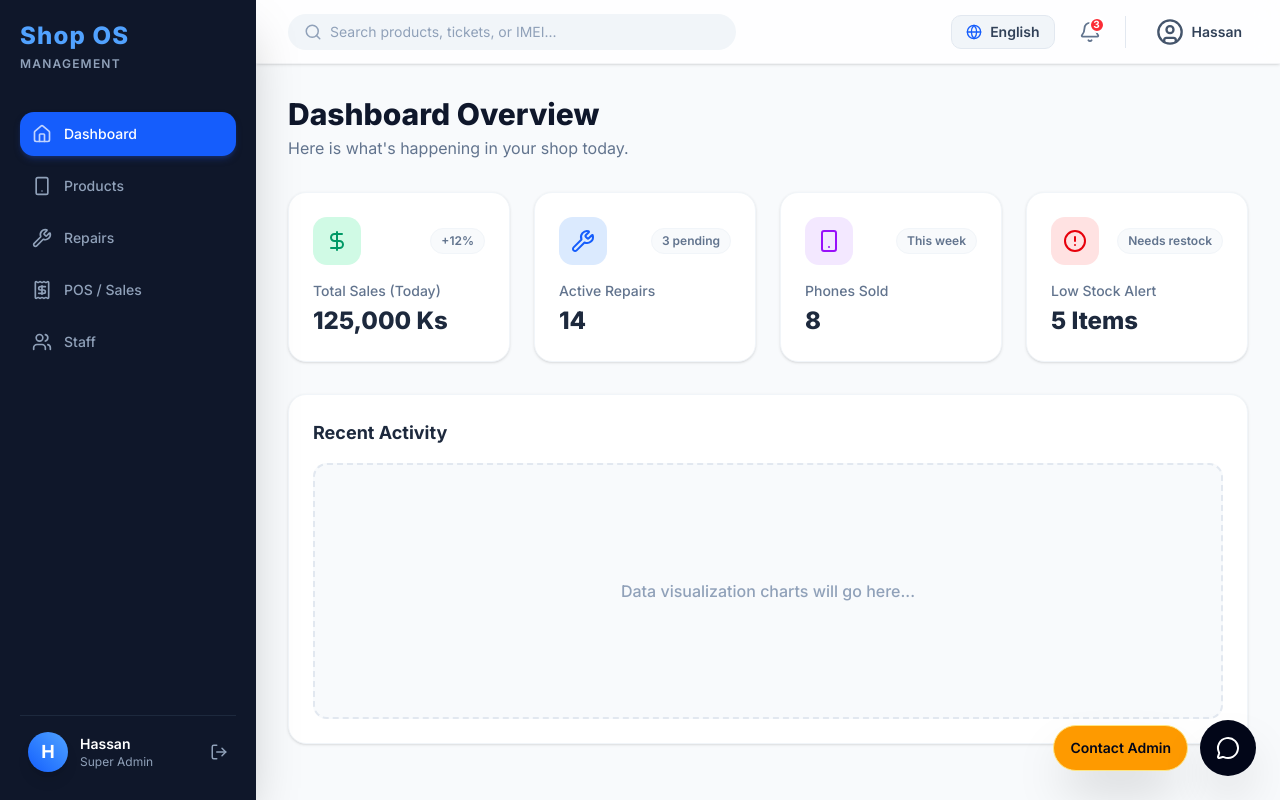
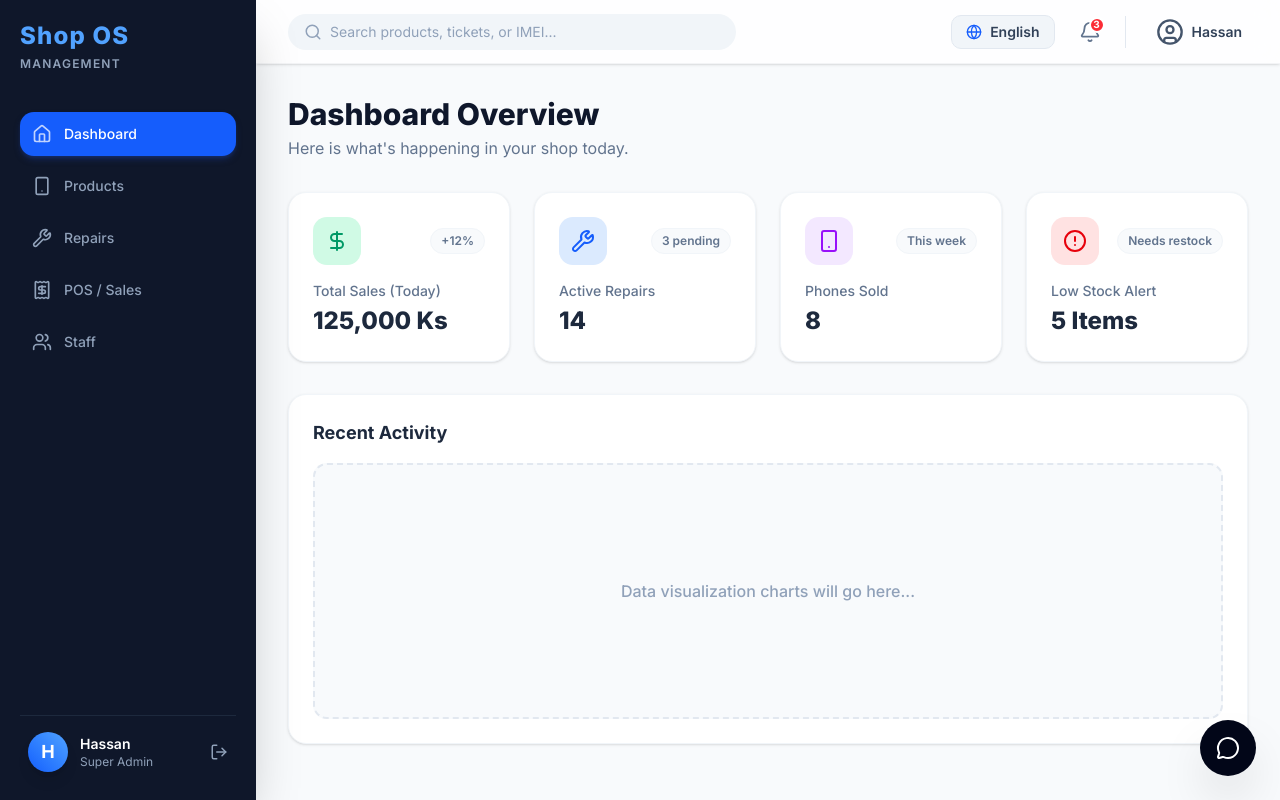
Before and after one commit to lordpainreborn/mobile-shop-os, a Next.js app: page / in a window 1280 px wide. Built offline with nearby package versions, Linux system fonts and the light colour scheme.

Commit message:
feat: add chat cooldown timer, remove internal contact cards, and polish chat logo UI

```diff
--- a/src/app/api/help/route.ts
+++ b/src/app/api/help/route.ts
@@ -69,13 +69,7 @@ async function getFallbackResponse(message: string, debugReason?: string) {
   }
 
   if (!fallbackText) {
-    fallbackText = `Hello! I am your Mobile Shop OS assistant. I can help with:
-- Products page guidance
-- Repairs page tickets and status updates
-- POS sales checkout workflows
-
-If the AI cannot answer, please contact admin:
-Telegram: @LordPainReborn | Phone: +959961089869`;
+    fallbackText = `I can help with:\n- Products page guidance\n- Repairs page tickets and status updates\n- POS sales checkout workflows\n\nPlease try asking about one of these topics.`;
   }
 
   if (debugReason && shouldExposeGeminiDebug()) {
--- a/src/components/HelpAssistant.tsx
+++ b/src/components/HelpAssistant.tsx
@@ -9,22 +9,10 @@ const QUICK_TOPICS = [
   { label: "POS Guide", prompt: "How do I use the POS sales flow and checkout?" },
 ];
 
-const ADMIN_CONTACT_CARD = {
-  title: "System Admin Contact",
-  subtitle: "For urgent issues, technical problems, or requests outside Mobile Shop OS scope, contact the admin directly:",
-  contacts: [
-    { label: "Telegram", value: "@LordPainReborn", url: "https://t.me/LordPainReborn" },
-    { label: "Phone", value: "+959961089869", url: "tel:+959961089869" },
-    { label: "Viber", value: "+959798293948", url: "viber://chat?number=%2B959798293948" },
-    { label: "Facebook", value: "Bhone Myat Paing", url: "https://www.facebook.com/BhoneMyatPaing" },
-  ],
-};
-
 type Message = {
   id: string;
   role: "user" | "assistant";
   text: string;
-  adminCard?: boolean;
 };
 
 export default function HelpAssistant() {
@@ -39,11 +27,7 @@ export default function HelpAssistant() {
   const [input, setInput] = useState("");
   const [loading, setLoading] = useState(false);
   const [cooldown, setCooldown] = useState(0);
-  const [adminPanelOpen, setAdminPanelOpen] = useState(false);
   const containerRef = useRef<HTMLDivElement | null>(null);
-
-  const lastMessage = messages[messages.length - 1];
-  const hasAssistantMessage = lastMessage?.role === "assistant";
 
   const scrollToBottom = () => {
     if (containerRef.current) {
@@ -108,10 +92,6 @@ export default function HelpAssistant() {
     await sendPrompt(input);
   };
 
-  const showAdminContactCard = () => {
-    setAdminPanelOpen((current) => !current);
-  };
-
   const quickButtons = QUICK_TOPICS.map((topic) => (
     <button
       key={topic.label}
@@ -140,17 +120,6 @@ export default function HelpAssistant() {
           </div>
 
           <div className="mb-3 flex flex-wrap gap-2 px-1">{quickButtons}</div>
-
-          <div className="mb-3 flex items-center justify-between gap-2 px-1">
-            <button
-              type="button"
-              onClick={showAdminContactCard}
-              className="min-w-0 rounded-2xl bg-amber-500 px-3 py-2 text-xs font-semibold text-slate-950 shadow-sm transition hover:bg-amber-400"
-            >
-              Contact Admin
-            </button>
-            <p className="text-xs text-slate-500">Need help with a bug or out-of-scope question? Tap to escalate.</p>
-          </div>
 
           <div
             ref={containerRef}
@@ -196,39 +165,6 @@ export default function HelpAssistant() {
         </div>
       )}
 
-      <div className="flex flex-col items-end gap-3">
-        {adminPanelOpen && (
-          <div className="w-[320px] max-w-[90vw] rounded-3xl border border-amber-200 bg-amber-50 p-4 shadow-2xl backdrop-blur-xl">
-            <div className="mb-3">
-              <p className="text-sm font-semibold text-slate-900">Contact Admin</p>
-              <p className="text-xs text-slate-600">Need urgent help? Use any of the links below.</p>
-            </div>
-            <div className="space-y-2">
-              {ADMIN_CONTACT_CARD.contacts.map((contact) => (
-                <a
-                  key={contact.label}
-                  href={contact.url}
-                  target="_blank"
-                  rel="noreferrer"
-                  className="flex items-center justify-between rounded-2xl border border-amber-100 bg-white px-3 py-2 text-sm text-slate-900 transition hover:bg-amber-100"
-                >
-                  <span>{contact.label}</span>
-                  <span className="font-medium text-slate-700">{contact.value}</span>
-                </a>
-              ))}
-            </div>
-          </div>
-        )}
-
-        <div className="flex items-center gap-3">
-          <button
-            type="button"
-            onClick={showAdminContactCard}
-            className="inline-flex items-center justify-center rounded-full border border-amber-200 bg-amber-500 px-4 py-3 text-sm font-semibold text-slate-950 shadow-2xl transition hover:bg-amber-400"
-          >
-            Contact Admin
-          </button>
-
       <button
         type="button"
         onClick={() => setOpen((current) => !current)}
@@ -238,7 +174,5 @@ export default function HelpAssistant() {
         <MessageCircle className="w-6 h-6" />
       </button>
     </div>
-      </div>
-    </div>
   );
 }
```
Lines whose indentation alone changed are shown as unchanged.
